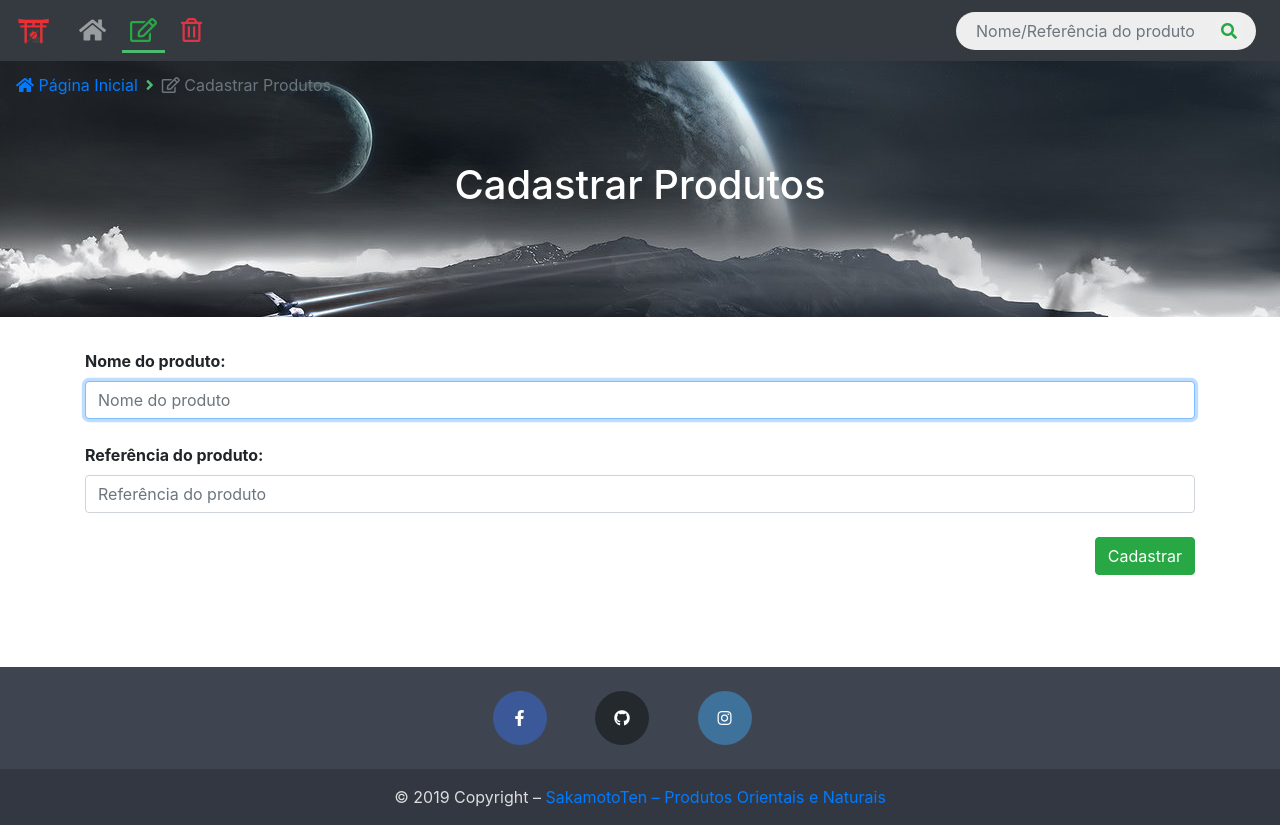
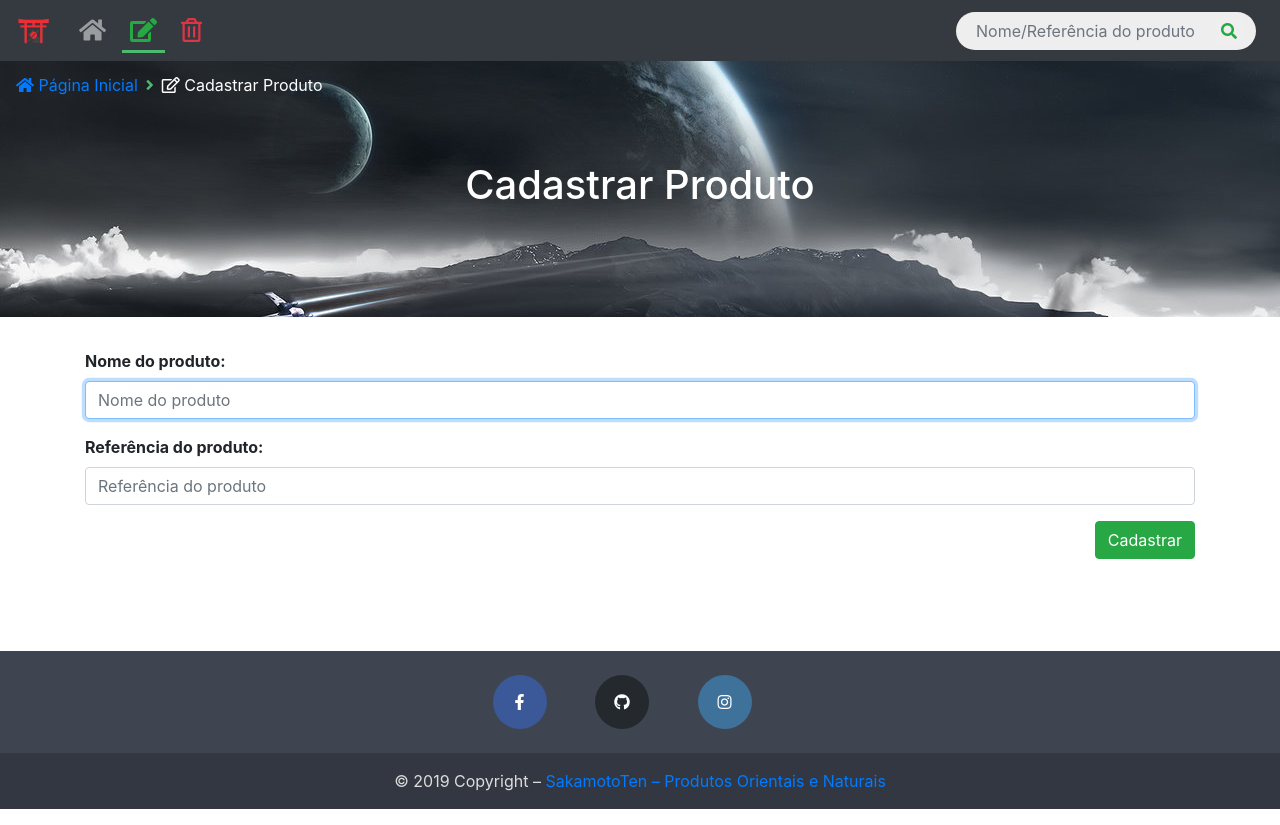
Before and after one commit to leandro1st/nfe, a PHP site: page /cadastrar/ in a window 1280 px wide. Run offline with PHP 8.4, Linux system fonts and the light colour scheme; some libraries are stand-ins or nearby versions.

Commit message:
css changes

```diff
--- a/cadastrar/index.php
+++ b/cadastrar/index.php
@@ -47,10 +47,10 @@
                     <a class="nav-link" href="../"><i class="fas fa-home" style="font-size: 24px; vertical-align: middle"></i></a>
                 </li>
                 <li class="nav-item px-1 active">
-					<a class="nav-link text-success underline" href="#"><i class="far fa-edit text-success" style="font-size: 24px; vertical-align: middle"></i> </a>
+                    <a class="nav-link underline" href="#"><i class="fas fa-edit text-success" style="font-size: 24px; vertical-align: middle"></i> </a>
                 </li>
                 <li class="nav-item px-1">
-					<a class="nav-link text-danger" href="../excluir/"><i class="far fa-trash-alt text-danger" style="font-size: 24px; vertical-align: middle"></i> </a>
+                    <a class="nav-link" href="../excluir/"><i class="far fa-trash-alt text-danger" style="font-size: 24px; vertical-align: middle"></i> </a>
                 </li>
             </ul>
             <form class="form-inline my-2 my-lg-0" method="POST" action="../alterar/">
@@ -64,24 +64,34 @@
     <nav aria-label="breadcrumb" style="position: absolute; z-index: 1;">
         <ol class="breadcrumb" style="background: none; margin: 0;">
             <li class="breadcrumb-item"><a href="../"><i class="fas fa-home"></i> Página Inicial</a></li>
-            <li class="breadcrumb-item active"><a href="#" class="none_li"><i class="far fa-edit"></i> Cadastrar Produtos</a></li>
+            <li class="breadcrumb-item active"><a href="#" class="none_li"><i class="far fa-edit"></i> Cadastrar Produto</a></li>
         </ol>
     </nav>
     <div class="jumbotron" style="background-image: url('../imagens/wallpaper.jpg'); background-size: cover; background-position: center; padding: 100px; border-radius: 0">
         <center>
-            <h1 style="color: white">Cadastrar Produtos</h1>
+            <h1 style="color: white">Cadastrar Produto</h1>
         </center>
     </div>
     <main class="container">
-        <form method="POST" action="cadastrar_produto.php">
+        <form method="POST" action="cadastrar_produto.php" class="needs-validation" novalidate>
+            <div class="form-group">
                 <label for="campo_nome">
                     <b>Nome do produto:</b>
                 </label>
-            <input type="text" id="campo_nome" name="nome" class="form-control" placeholder="Nome do produto" required autofocus><br>
+                <input type="text" id="campo_nome" name="nome" class="form-control" placeholder="Nome do produto" required autofocus>
+                <div class="invalid-feedback">
+                    Forneça o nome do produto!
+                </div>
+            </div>
+            <div class="form-group">
                 <label for="campo_id">
                     <b>Referência do produto:</b>
                 </label>
-            <input type="text" id="campo_id" name="id" class="form-control" placeholder="Referência do produto" required><br>
+                <input type="text" id="campo_id" name="id" class="form-control" placeholder="Referência do produto" required>
+                <div class="invalid-feedback">
+                    Forneça a referência do produto!
+                </div>
+            </div>
             <button type="submit" class="btn btn-success" style="float: right">Cadastrar</button>
         </form>
     </main><br><br><br><br><br><br><br><br><br><br><br><br>
@@ -107,6 +117,27 @@
         <!-- Copyright -->
     </footer>
     <!-- Footer -->
+
+    <script>
+        // Example starter JavaScript for disabling form submissions if there are invalid fields
+        (function() {
+            'use strict';
+            window.addEventListener('load', function() {
+                // Fetch all the forms we want to apply custom Bootstrap validation styles to
+                var forms = document.getElementsByClassName('needs-validation');
+                // Loop over them and prevent submission
+                var validation = Array.prototype.filter.call(forms, function(form) {
+                    form.addEventListener('submit', function(event) {
+                        if (form.checkValidity() === false) {
+                            event.preventDefault();
+                            event.stopPropagation();
+                        }
+                        form.classList.add('was-validated');
+                    }, false);
+                });
+            }, false);
+        })();
+    </script>
 </body>
 
 </html>
--- a/excluir/index.php
+++ b/excluir/index.php
@@ -71,7 +71,7 @@ $numero = mysqli_num_rows($procurar);
                     <a class="nav-link" href="../"><i class="fas fa-home" style="font-size: 24px; vertical-align: middle"></i></a>
                 </li>
                 <li class="nav-item px-1">
-					<a class="nav-link text-success" href="../cadastrar/"><i class="far fa-edit text-success" style="font-size: 24px; vertical-align: middle"></i> </a>
+					<a class="nav-link text-success" href="../cadastrar/"><i class="fas fa-edit text-success" style="font-size: 24px; vertical-align: middle"></i> </a>
 				</li>
 				<li class="nav-item px-1 active">
 					<a class="nav-link text-danger underline" href="#"><i class="far fa-trash-alt text-danger" style="font-size: 24px; vertical-align: middle"></i> </a>
--- a/externo/style.css
+++ b/externo/style.css
@@ -95,7 +95,7 @@ a.btn-social, .btn-social {
 }
 
 .none_li {
-    color: inherit !important;
+    color: white !important;
 }
 
 a:link {
```
Also changed, not shown: alterar/index.php (+17 -9 lines), cadastrar/cadastrar_produto.php (+7 -1 lines). Lines whose indentation alone changed are shown as unchanged.
